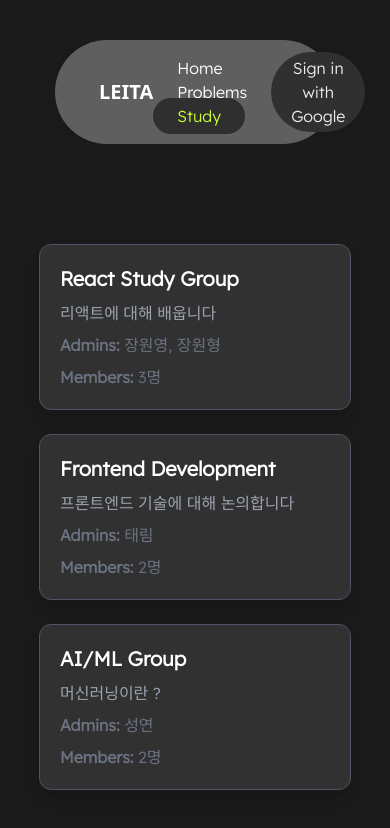
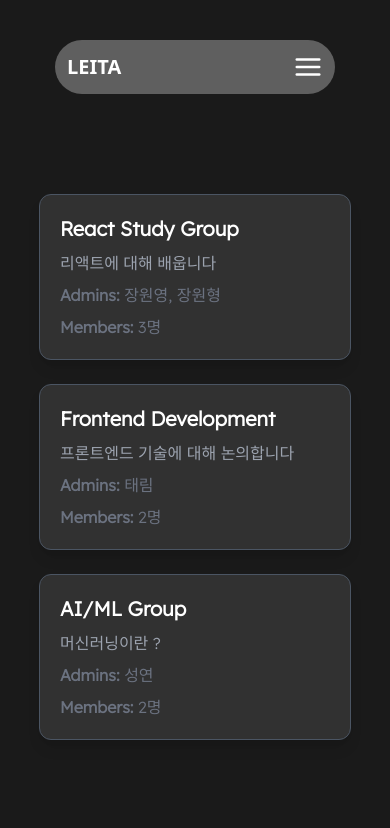
Before and after one commit to Hantorism/leita-client, a React (Create React App) app: page /study in a window 390 px wide. Shown: the top 828 px of the page. Built offline with nearby package versions, Linux system fonts and the light colour scheme; no server answers.

Commit message:
fix: 반응형 오류 해결

```diff
--- a/package.json
+++ b/package.json
@@ -14,6 +14,7 @@
     "monaco-editor": "^0.52.2",
     "react": "^19.0.0",
     "react-dom": "^19.0.0",
+    "react-icons": "^5.5.0",
     "react-router-dom": "^7.1.4",
     "react-scripts": "5.0.1",
     "react-syntax-highlighter": "^15.6.1"
--- a/src/components/common/Header.jsx
+++ b/src/components/common/Header.jsx
@@ -1,29 +1,51 @@
 import React, { useState } from "react";
 import { Link, NavLink } from "react-router-dom";
 import Login from "./login";
+import { FiMenu, FiX } from "react-icons/fi";
 
 const Header = () => {
     const [user, setUser] = useState(null);
+    const [menuOpen, setMenuOpen] = useState(false);
 
     return (
-        <nav className="bg-white bg-opacity-30 p-3 md:p-4 rounded-full flex justify-between items-center mx-4 my-5 font-lexend">
+        <header className="font-lexend">
+
+            <nav className="bg-white bg-opacity-30 p-3 md:p-4 rounded-full flex justify-between items-center mx-4 my-5 hidden md:flex">
                 <div className="text-white text-xl font-sans pl-8 font-extrabold">
                     <Link to="/">LEITA</Link>
                 </div>
 
-            <ul className="flex flex-wrap items-stretch  list-none p-0 m-0 font-light">
+                <ul className="flex flex-wrap items-stretch list-none p-0 m-0 font-light">
                     <li>
-                    <NavLink to="/" className={({ isActive }) => isActive ? "nav-link bg-black bg-opacity-50 text-[#CAFF33] px-6 py-2 rounded-full" : "nav-link text-white px-6 py-3"}>
+                        <NavLink
+                            to="/"
+                            className={({ isActive }) => isActive
+                                ? "nav-link bg-black bg-opacity-50 text-[#CAFF33] px-6 py-2 rounded-full"
+                                : "nav-link text-white px-6 py-3"
+                            }
+                        >
                             Home
                         </NavLink>
                     </li>
                     <li>
-                    <NavLink to="/problems" className={({ isActive }) => isActive ? "nav-link bg-black bg-opacity-50 text-[#CAFF33] px-6 py-2 rounded-full" : "nav-link text-white px-6 py-3"}>
+                        <NavLink
+                            to="/problems"
+                            className={({ isActive }) => isActive
+                                ? "nav-link bg-black bg-opacity-50 text-[#CAFF33] px-6 py-2 rounded-full"
+                                : "nav-link text-white px-6 py-3"
+                            }
+                        >
                             Problems
                         </NavLink>
                     </li>
                     <li>
-                    <NavLink to="/study" className={({ isActive }) => isActive ? "nav-link bg-black bg-opacity-50 text-[#CAFF33] px-6 py-2 rounded-full" : "nav-link text-white px-6 py-3"}>
+                        <NavLink
+                            to="/study"
+                            className={({ isActive }) => isActive
+                                ? "nav-link bg-black bg-opacity-50 text-[#CAFF33] px-6 py-2 rounded-full"
+                                : "nav-link text-white px-6 py-3"
+                            }
+                        >
                             Study
                         </NavLink>
                     </li>
@@ -31,6 +53,50 @@ const Header = () => {
 
                 <Login user={user} setUser={setUser} />
             </nav>
+
+
+            <div className="flex md:hidden justify-between items-center bg-white bg-opacity-30 p-3 rounded-full mx-4 my-5">
+                <div className="text-white text-xl font-sans font-extrabold">
+                    <Link to="/">LEITA</Link>
+                </div>
+
+
+                <button
+                    className="text-white text-3xl focus:outline-none"
+                    onClick={() => setMenuOpen(true)}
+                >
+                    <FiMenu />
+                </button>
+            </div>
+
+
+            {menuOpen && (
+                <div className="fixed inset-0 bg-black bg-opacity-80 z-50 flex flex-col items-center justify-center space-y-6">
+                    {/* 닫기 버튼 */}
+                    <button
+                        className="absolute top-5 right-5 text-white text-4xl focus:outline-none"
+                        onClick={() => setMenuOpen(false)}
+                    >
+                        <FiX />
+                    </button>
+
+                    <ul className="flex flex-col items-center text-white space-y-4 text-2xl">
+                        <li>
+                            <NavLink to="/" className="block px-6 py-3" onClick={() => setMenuOpen(false)}>Home</NavLink>
+                        </li>
+                        <li>
+                            <NavLink to="/problems" className="block px-6 py-3" onClick={() => setMenuOpen(false)}>Problems</NavLink>
+                        </li>
+                        <li>
+                            <NavLink to="/study" className="block px-6 py-3" onClick={() => setMenuOpen(false)}>Study</NavLink>
+                        </li>
+                        <li>
+                            <Login user={user} setUser={setUser} />
+                        </li>
+                    </ul>
+                </div>
+            )}
+        </header>
     );
 };
 
```
Also changed, not shown: src/components/pages/StudyDetail.jsx (added), 1 other file (tests, documents, lock files or other folders). Lines whose indentation alone changed are shown as unchanged.
